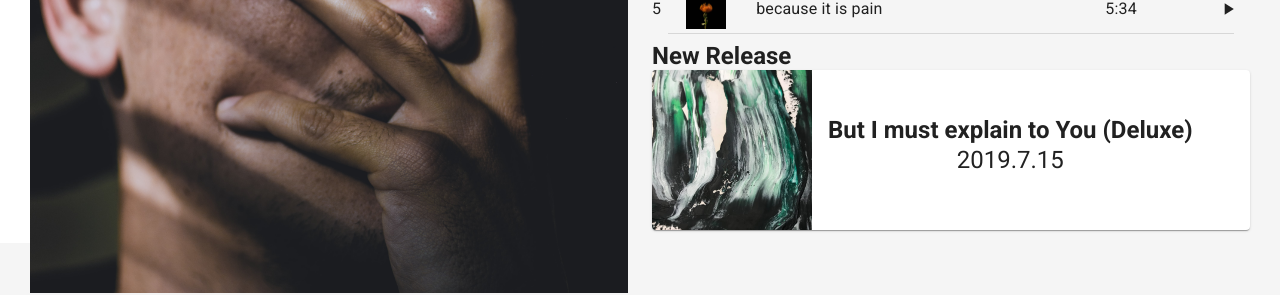
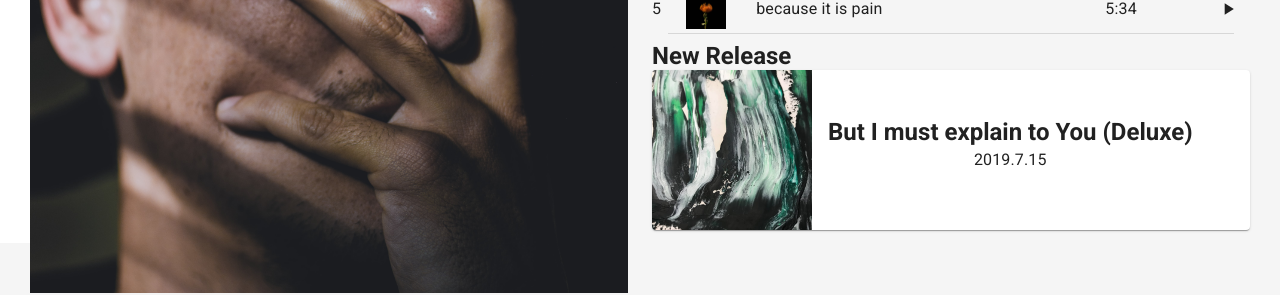
Before and after one commit to diddy032/react-player, a React (Create React App) app: page / in a window 1280 px wide. Shown: the part 287-582 px from the top of the page. Built offline with nearby package versions, Linux system fonts and the light colour scheme.

Commit message:
New Release name 修正

```diff
--- a/src/components/newRelease.js
+++ b/src/components/newRelease.js
@@ -6,12 +6,13 @@ import CardContent from "@material-ui/core/CardContent";
 import CardMedia from "@material-ui/core/CardMedia";
 import Typography from "@material-ui/core/Typography";
 
-const useStyles = makeStyles((theme) => ({
+const useStyles = makeStyles(() => ({
   root: {
     display: "flex",
   },
   content: {
     display: "flex",
+    flexDirection: "column",
     alignItems: "center",
     justifyContent: "center",
   },
@@ -43,6 +44,8 @@ export default function NewRelease() {
             <Box fontWeight="fontWeightBold" lineHeight="normal">
               But I must explain to You (Deluxe)
             </Box>
+          </Typography>
+          <Typography variant="subtitle1" align="center">
             <Box>2019.7.15</Box>
           </Typography>
         </CardContent>
```
